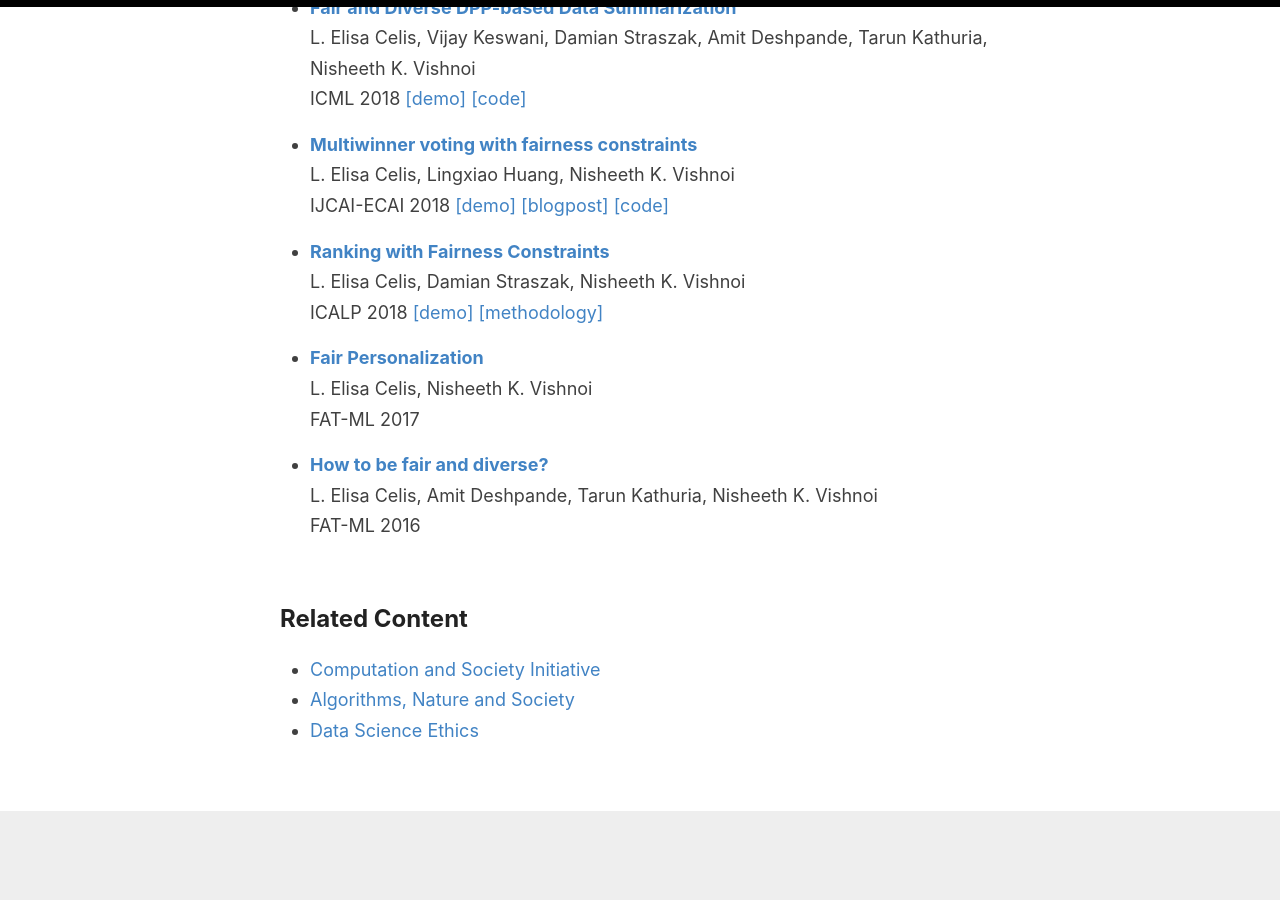
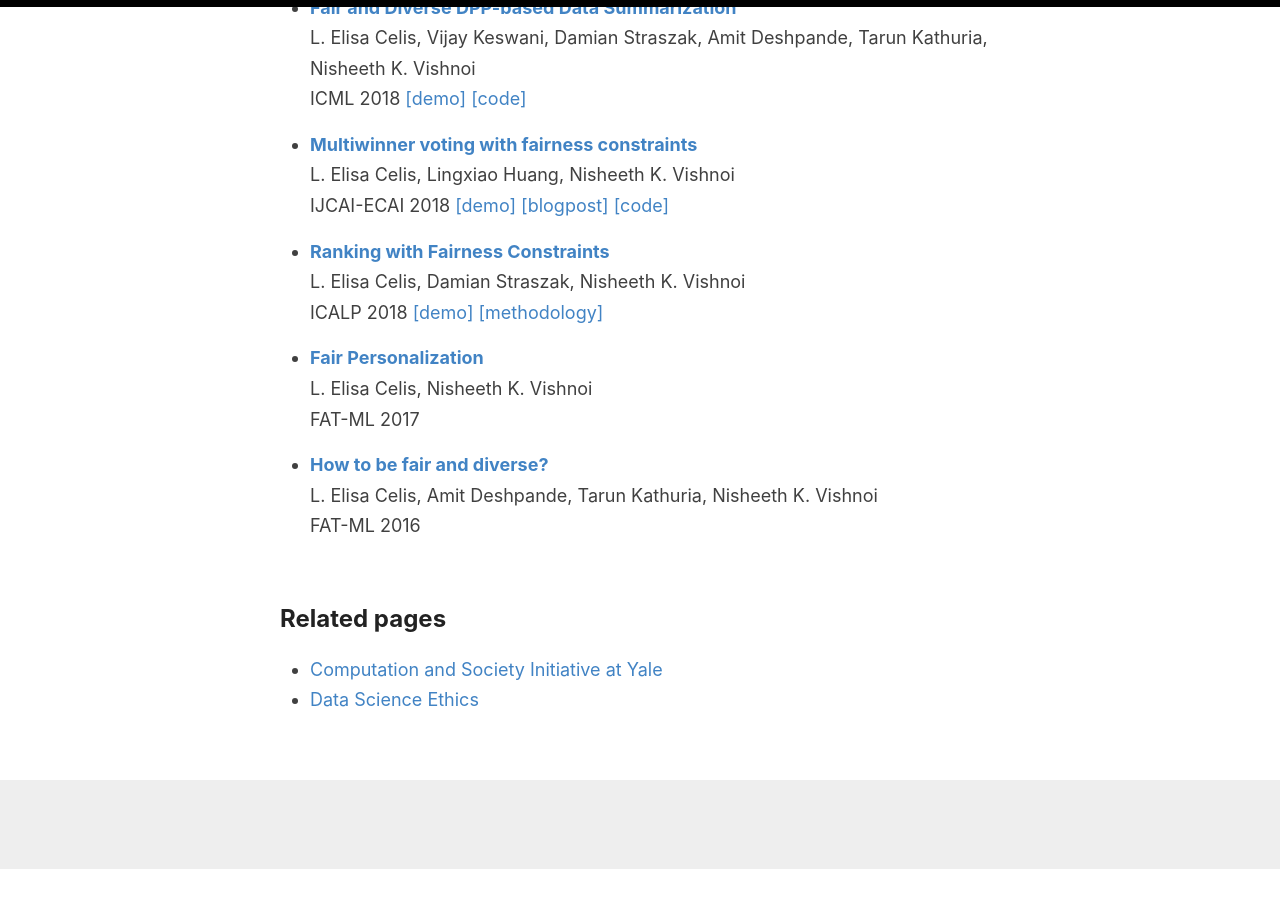
Before and after one commit to controlling-bias/controlling-bias.github.io, a Jekyll site: the page built from index.html, in a window 1280 px wide and 900 px high, scrolled down 2376 px. Built offline with Jekyll 4.4.1, drawn with Linux system fonts in a browser that asks for light colours; the list of posts is cut into pages by our own code; after the commit the page ends 3245 px from its top, so only the background shows below that; some of the changed text lies outside the part shown.

Commit message:
Update default.html

```diff
--- a/_layouts/default.html
+++ b/_layouts/default.html
@@ -37,13 +43,28 @@
         </div>
       </div>
 
+
+
       <div class="wrapper-main">
         <div id="main" role="main" class="container">
-        <h2> Demos & Notebooks</h2>
+        <h2> People </h2>
+          <b>Faculty</b> - <a href={{ site.faculty1Site }}>{{ site.faculty1 }}</a>, <a href={{ site.faculty2Site }}>{{ site.faculty2 }}</a> <br>
+          <b>Postdocs</b> - <a href={{ site.postDoc1Site }}>{{ site.postDoc1 }}</a> <br>
+          <b>PhD students</b> - <a href={{ site.phdStudent1Site }}>{{ site.phdStudent1 }}</a>, <a href={{ site.phdStudent2Site }}>{{ site.phdStudent2 }}</a><br>
+          <b>Undergraduate students</b> - {{ site.undergrad1 }} <br>
+          <b>Alumni</b> - {{ site.alumni }} <br>
+        </div>
+      </div>
+
+
+        <div class="wrapper-main">
+        <div id="main" role="main" class="container">
+        <h2> Demos</h2>
         <div style="text-align: center;">
           <p>
             <a href="https://fair-personalized-news.herokuapp.com/fast/diversity.php">
-              <img src="images/polarization.png" height="150" width="150"/>
+              <img src="images/polarization.png" height="32" width="32"/>
+
             </a><span style="display:inline-block; width: 75px;"></span>
             <a href="https://fair-image-search.herokuapp.com/imageDiversity.php">
               <img src="images/sampling.png" height="150" width="150"/>
@@ -75,28 +96,15 @@
           <!-- <img src="images/voting.png" alt="Multi-winner Voting" style="width:150px;height:150px;"> -->
       </div>
 
-
-      <div class="wrapper-main">
-        <div id="main" role="main" class="container">
-        <h2> People </h2>
-          <b>Faculty</b> - <a href={{ site.faculty1Site }}>{{ site.faculty1 }}</a>, <a href={{ site.faculty2Site }}>{{ site.faculty2 }}</a> <br>
-          <b>Postdocs</b> - <a href={{ site.postDoc1Site }}>{{ site.postDoc1 }}</a> <br>
-          <b>PhD students</b> - <a href={{ site.phdStudent1Site }}>{{ site.phdStudent1 }}</a>, <a href={{ site.phdStudent2Site }}>{{ site.phdStudent2 }}</a><br>
-          <b>Undergraduate students</b> - {{ site.undergrad1 }} <br>
-          <b>Alumni</b> - {{ site.alumni }} <br>
-        </div>
-      </div>
-
       <div class="wrapper-main">
         <div id="main" role="main" class="container">
           <h2> Papers </h2>
           {{ content }}
 
           <div style="margin-bottom:3cm;">
-            <h2> Related Content</h2>
+            <h2> Related pages</h2>
             <ul>
-              <li><a href="https://computationsociety.yale.edu/">Computation and Society Initiative</a></li>
-              <li><a href="https://nisheethvishnoi.wordpress.com/">Algorithms, Nature and Society</a></li>
+              <li><a href="https://computationsociety.yale.edu/">Computation and Society Initiative at Yale</a></li>
               <li><a href="https://datascienceethics.org/">Data Science Ethics</a></li>
             </ul>
           </div>
```
Also changed, not shown: other parts of _layouts/default.html (+7 -1 lines).
